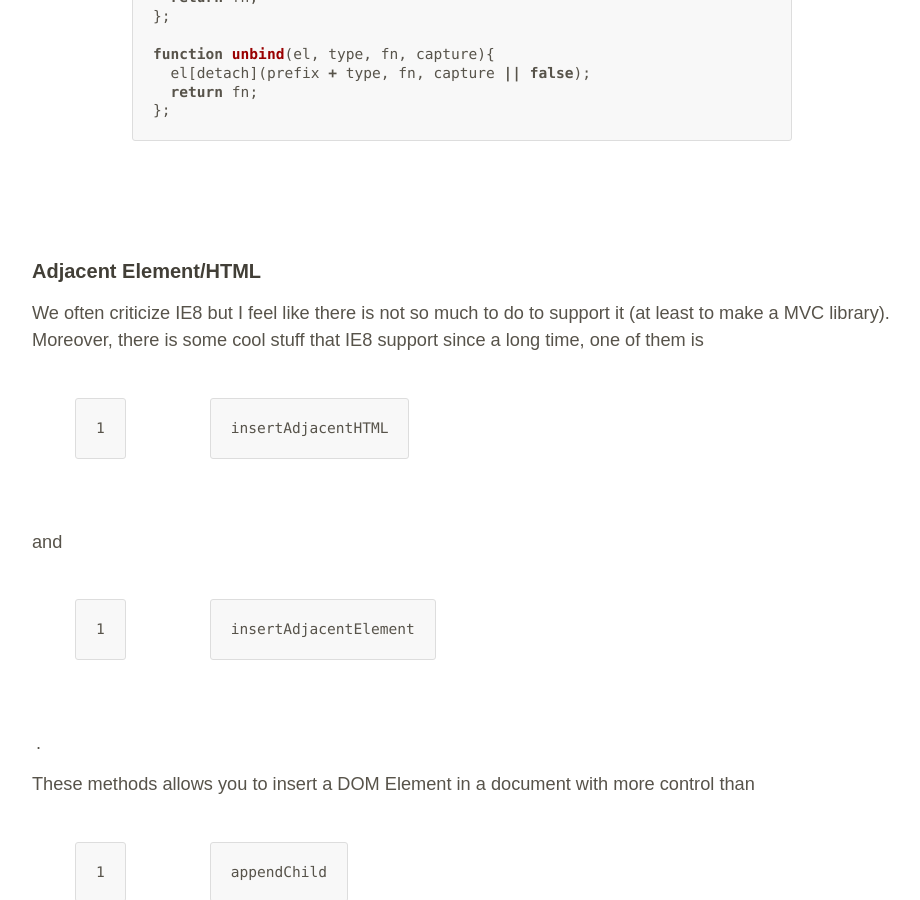
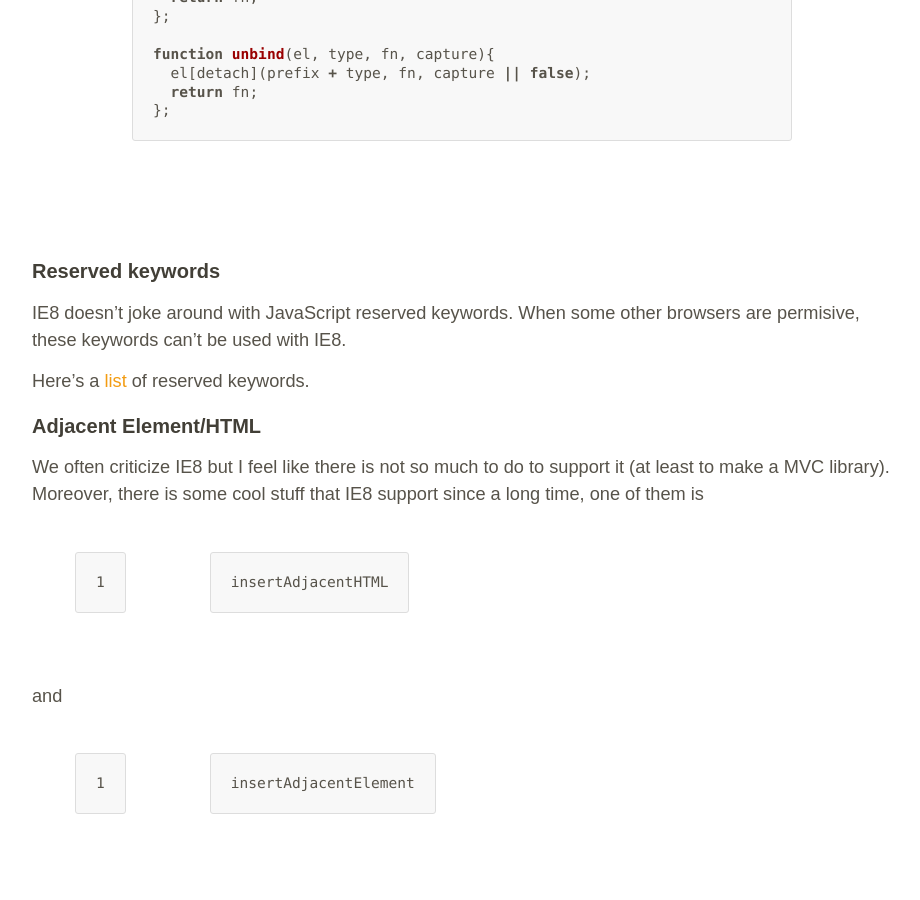
Before and after one commit to bredele/bredele.github.io, a Jekyll site: the page built from _posts/2014-01-16-ie8-ch1.md, in a window 1280 px wide and 900 px high, scrolled down 1523 px. Shown: the whole window, without its empty margins (178-1098 px from the left). Built offline with Jekyll 4.4.1, drawn with Linux system fonts in a browser that asks for light colours; Markdown is read by kramdown in place of the engine named in the settings.

Commit message:
add ie8 section

```diff
--- a/_posts/2014-01-16-ie8-ch1.md
+++ b/_posts/2014-01-16-ie8-ch1.md
@@ -54,6 +54,12 @@
 };
 {% endhighlight %}
 
+## <a class="post-section" href="#keywords">Reserved keywords</a>
+
+IE8 doesn't joke around with JavaScript reserved keywords. When some other browsers are permisive, these keywords can't be used with IE8.
+
+Here's a [list](https://developer.mozilla.org/en-US/docs/Web/JavaScript/Reference/Reserved_Words) of reserved keywords.
+
 ## <a class="post-section" href="#adjacenthtml">Adjacent Element/HTML</a>
 
 We often criticize IE8 but I feel like there is not so much to do to support it (at least to make a MVC library). Moreover, there is some cool stuff that IE8 support since a long time, one of them is `insertAdjacentHTML` and `insertAdjacentElement`.
```
